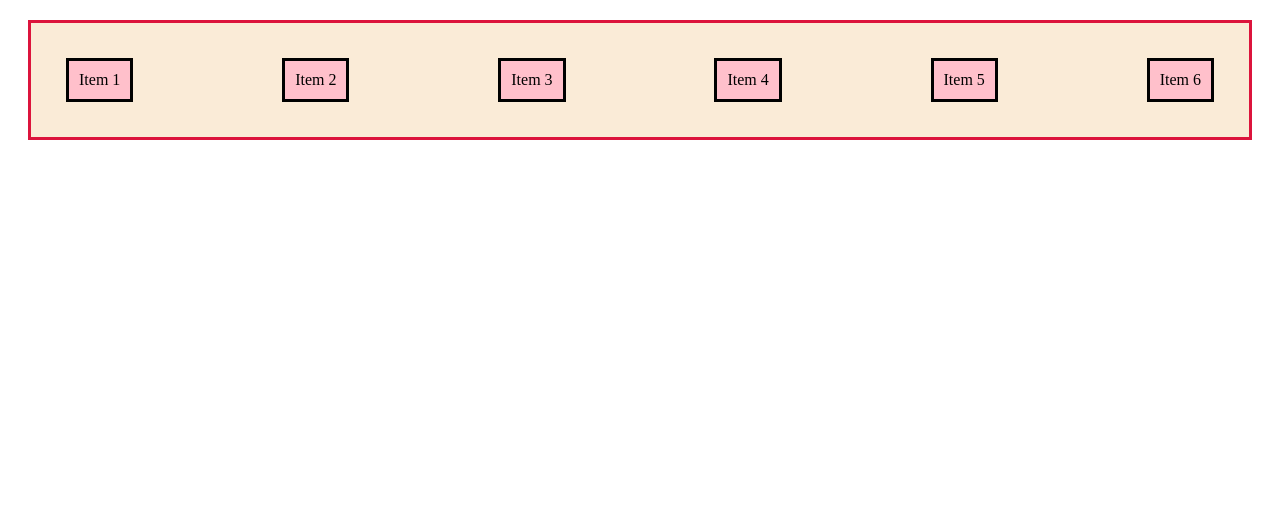
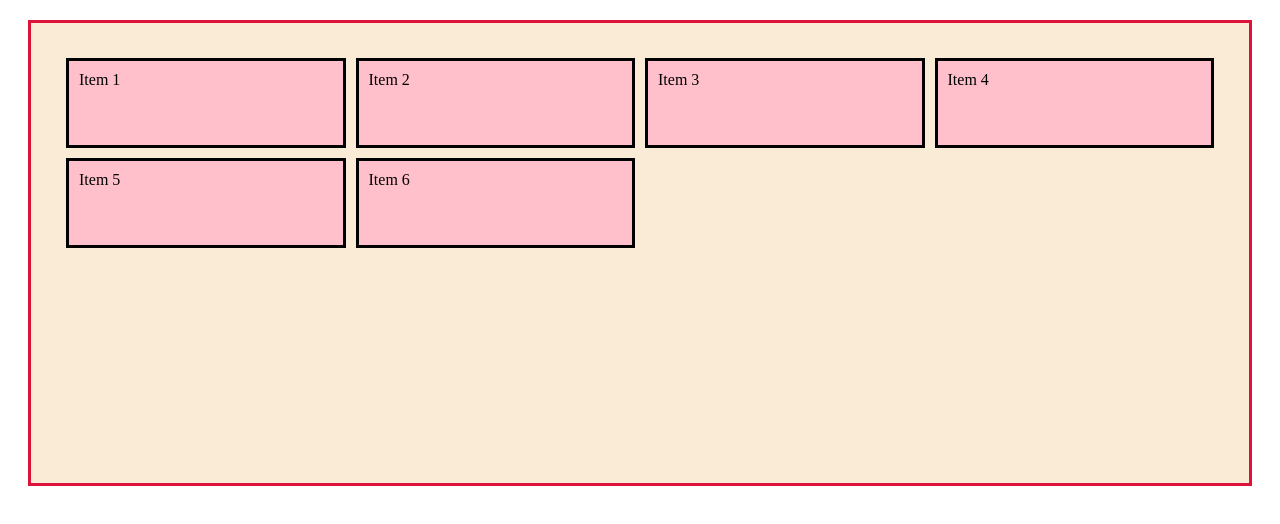
Before and after one commit to GabrielAlvB/intro-a-la-web, a plain HTML site: page 6.4_new_flexbox/index.html in a window 1280 px wide. Drawn offline with Linux system fonts and the light colour scheme.

Commit message:
learning grid

```diff
--- a/6.4_new_flexbox/styles.css
+++ b/6.4_new_flexbox/styles.css
@@ -3,15 +3,22 @@
     margin: 20px;
     border: solid crimson;
     background-color: antiquewhite;
-    display: flex;
+
+    display: grid;
+    grid-template-columns: 25% 25% 25% 25%;
+    grid-template-rows: 100px 100px 100px 100px;
+
+    /*display: flex;
     /*flex direction
     EJE PRINCIPAL ROW POR DEFECTOodify align items and justify (vertical or colum aligment)*/
-    flex-direction: row;/*colum, row-reverse, colum-reverse*/
-    justify-content: space-between;
+    /*flex-direction: row;/*colum, row-reverse, colum-reverse*/
+    /*justify-content: space-between;
     /*EJE SECUNDARIO, space-around. end, space-evently*/
-    align-items: center;
+    /*align-items: center;
     /*EJE SECUNDARIO, vertical: */
-    flex-wrap: wrap;
+    /*flex-wrap: wrap;*/
+
+
 }
 
 .item{
```
